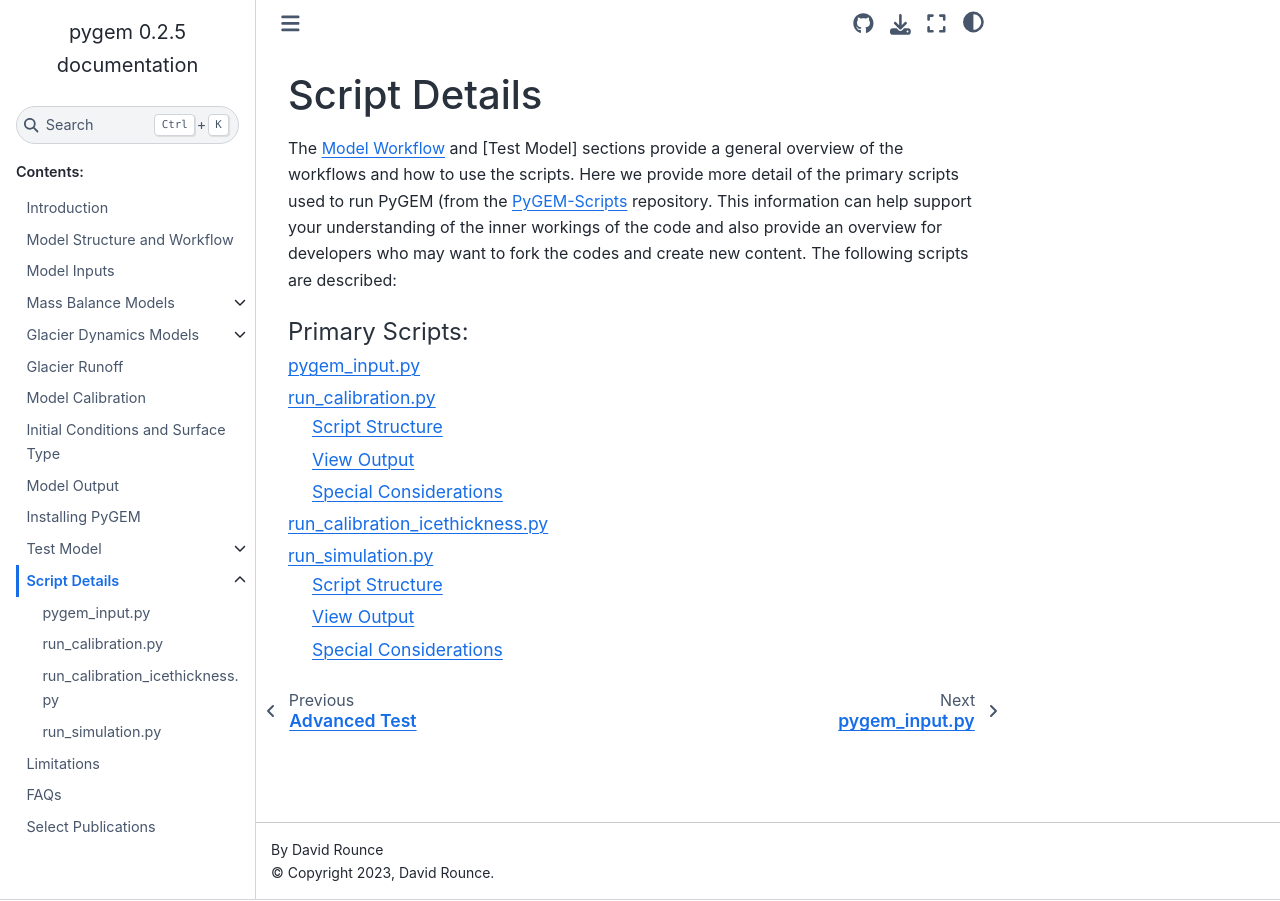
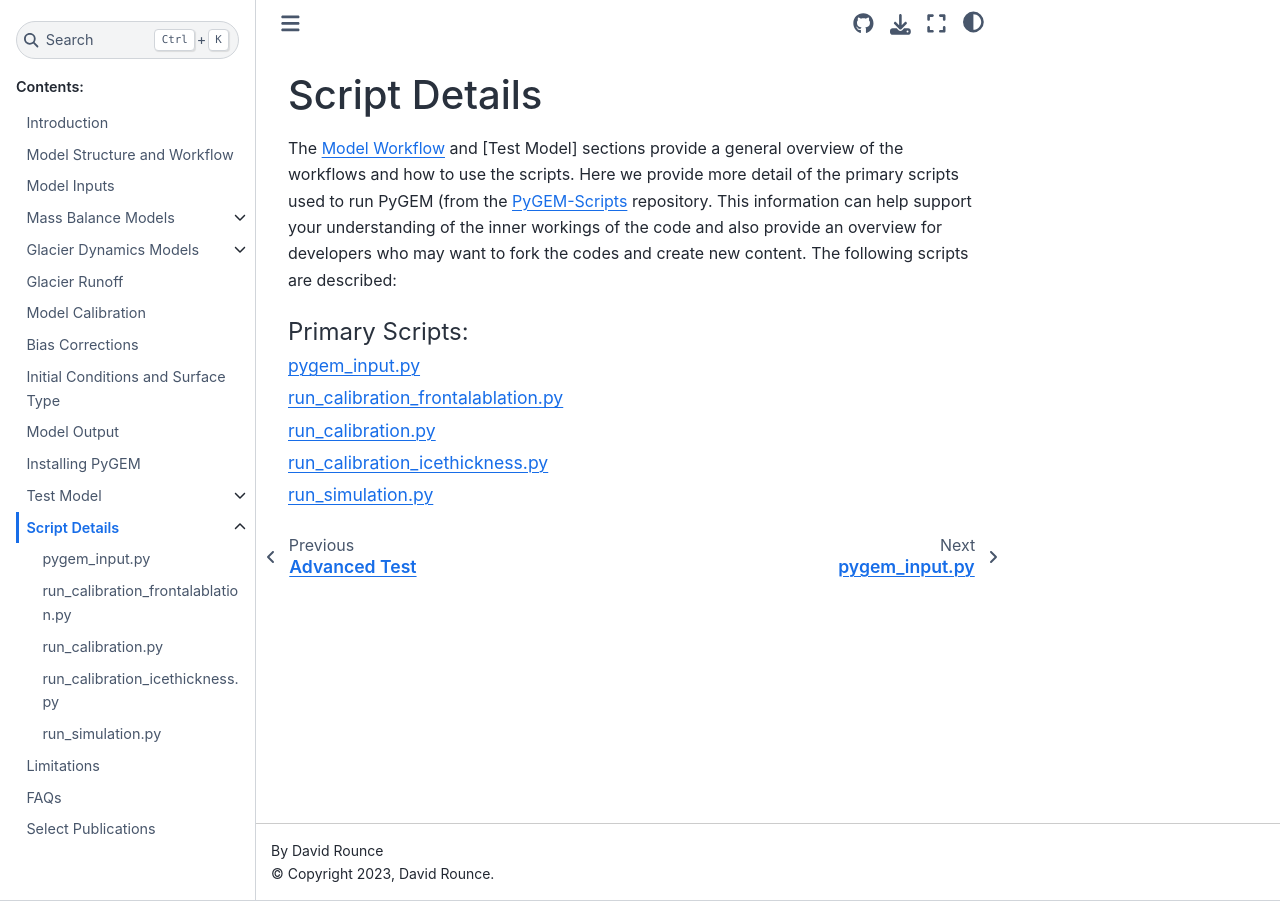
Before and after one commit to drounce/PyGEM, a Sphinx documentation site: the page built from docs/scripts_overview.md, in a window 1280 px wide. Built offline with Sphinx 7.4.7 and the Sphinx Book theme 1.1.4, drawn with Linux system fonts in a browser that asks for light colours.

Commit message:
add bias corrections

````diff
--- a/docs/index.rst
+++ b/docs/index.rst
@@ -17,6 +17,7 @@
    dynamics_parameterizations
    runoff
    calibration_options
+   bias_corrections
    initial_conditions
    model_output
    install_pygem
--- a/docs/scripts_overview.md
+++ b/docs/scripts_overview.md
@@ -4,10 +4,11 @@
 ```{toctree}
 ---
 caption: Primary Scripts:
-maxdepth: 2
+maxdepth: 1
 ---
 
 pygem_input_overview
+run_calibration_frontalablation_overview
 run_calibration_overview
 run_calibration_icethickness_overview
 run_simulation_overview
````
Also changed, not shown: docs/bias_corrections.md (added, +14 -0 lines), docs/test_write_md.ipynb.
